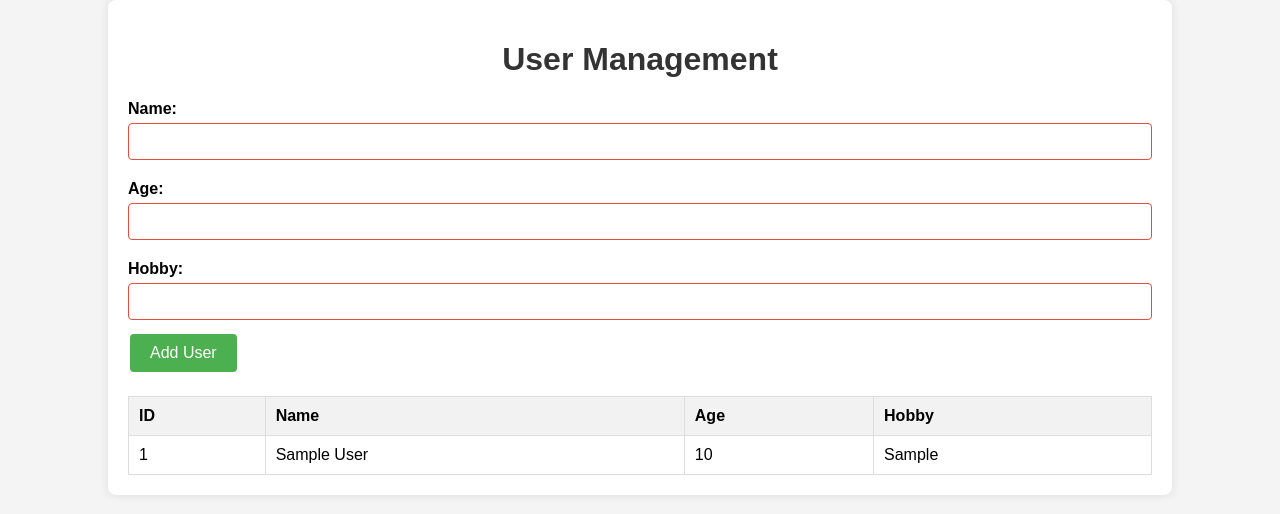
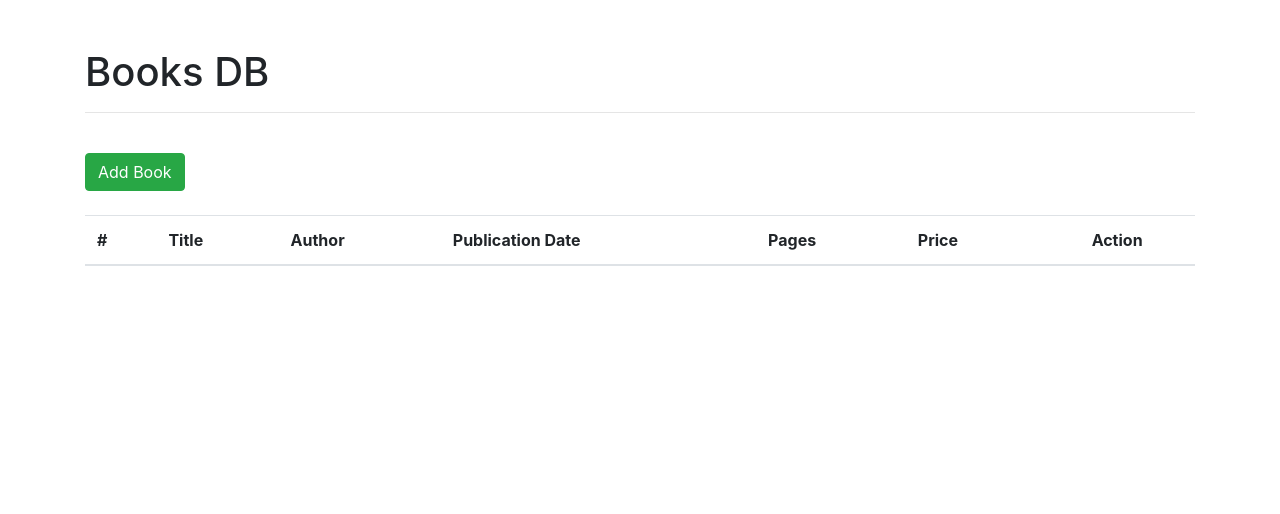
Before and after one commit to EmersonMR25/CRUD_db_app, a Flask app: page / in a window 1280 px wide. Shown: the top 514 px of the page. Run offline with Flask 3, Linux system fonts and the light colour scheme; tables that the repository leaves empty hold one stand-in row (values such as "Sample post"); lists and menus that the app fills with data are empty; parts of the project's set-up code (start-up, migrations or seed data) failed here and were passed over; some libraries are stand-ins or nearby versions.

Commit message:
Added CRUD functionallity in db_setup.py

```diff
--- a/app/__init__.py
+++ b/app/__init__.py
@@ -5,7 +5,7 @@ def create_app():
     app = Flask(__name__)
 
     # Ensure the database table is created
-    create_user_table()
+    #create_user_table()
 
     # Import and register routes
     from .routes import main_blueprint
--- a/app/routes.py
+++ b/app/routes.py
@@ -6,19 +6,4 @@ main_blueprint = Blueprint('main', __name__)
 
 @main_blueprint.route("/")
 def index():
-    users = get_users()
-    return render_template("index.html", users=users)
-
-@main_blueprint.route("/add", methods=["POST"])
-def add_user_route():
-    name = request.form.get("name")
-    age = request.form.get("age")
-    hobby = request.form.get("hobby")
-
-    if name and age and hobby:
-        # Add user to the database
-        add_user(name, age, hobby)
-        return redirect(url_for('main.index'))
-    else:
-        # Handle invalid form data
-        return "Invalid input. Please fill out all fields.", 400
+    return render_template("index.html")
--- a/app/templates/index.html
+++ b/app/templates/index.html
@@ -1,54 +1,200 @@
-<!DOCTYPE html>
+<!doctype html>
 <html lang="en">
   <head>
-    <meta charset="UTF-8" />
-    <meta name="viewport" content="width=device-width, initial-scale=1.0" />
-    <title>User Management</title>
-    <link rel="stylesheet" href="app/static/css/style.css" />
+    <!-- Required meta tags -->
+    <meta charset="utf-8">
+    <meta name="viewport" content="width=device-width, initial-scale=1, shrink-to-fit=no">
+
+    <!-- Bootstrap CSS -->
+    <link rel="stylesheet" href="https://stackpath.bootstrapcdn.com/bootstrap/4.4.1/css/bootstrap.min.css">
+
+    <title>Flask - CRUD</title>
   </head>
   <body>
-    <div class="container">
-      <h1>User Management</h1>
 
-      <!-- Form to Add a New User -->
-      <form
-        action="{{ url_for('main.add_user_route') }}"
-        method="POST"
-        class="user-form"
-      >
-        <label for="name">Name:</label>
-        <input type="text" id="name" name="name" required />
+  <div class='container'>
+	<br><br>
+    <h1>Books DB</h1>
+	<hr>
+	<br>
+	<button type="button" class="btn btn-success" data-toggle="modal" data-target="#add_book">Add Book</button>
 
-        <label for="age">Age:</label>
-        <input type="number" id="age" name="age" required />
+	<!-- Modal -->
+	<div class="modal fade" id="add_book" tabindex="-1" role="dialog" aria-labelledby="exampleModalLabel" aria-hidden="true">
+	  <div class="modal-dialog" role="document">
+		<div class="modal-content">
+		  <div class="modal-header">
+			<h5 class="modal-title" id="exampleModalLabel">Add Book</h5>
+			<button type="button" class="close" data-dismiss="modal" aria-label="Close">
+			  <span aria-hidden="true">&times;</span>
+			</button>
+		  </div>
+		  <div class="modal-body">
+			<form action='/insert/' method='post'>
+			  <div class="form-group row">
+				<label class="col-sm-6 col-form-label">Title</label>
+				<div class="col-sm-6">
+				  <input class="form-control" name="title">
+				</div>
+			  </div>
+			  <div class="form-group row">
+				<label class="col-sm-6 col-form-label">Author</label>
+				<div class="col-sm-6">
+				  <input class="form-control" name="author">
+				</div>
+			  </div>
+			  <div class="form-group row">
+				<label class="col-sm-6 col-form-label">Publication Date</label>
+				<div class="col-sm-6">
+				  <input class="form-control" type='date' name="pub_date">
+				</div>
+			  </div>
+			  <div class="form-group row">
+				<label class="col-sm-6 col-form-label">Pages</label>
+				<div class="col-sm-6">
+				  <input type='number' class="form-control" name="pages">
+				</div>
+			  </div>
+			  <div class="form-group row">
+				<label class="col-sm-6 col-form-label">Price</label>
+				<div class="col-sm-6">
+				  <input type='number' step='0.01' class="form-control" name="price">
+				</div>
+			  </div>
+		  </div>
+		  <div class="modal-footer">
+			<button type="button" class="btn btn-info" data-dismiss="modal">Close</button>
+			<button type="submit" class="btn btn-success">Submit</button>
+		  </div>
+		  </form>
+		</div>
+	  </div>
+	</div>
 
-        <label for="hobby">Hobby:</label>
-        <input type="text" id="hobby" name="hobby" required />
 
-        <button type="submit">Add User</button>
-      </form>
 
-      <!-- Display Users -->
-      <table>
+<br><br>
+<table class="table">
   <thead>
     <tr>
-            <th>ID</th>
-            <th>Name</th>
-            <th>Age</th>
-            <th>Hobby</th>
+      <th scope="col">#</th>
+      <th scope="col">Title</th>
+      <th scope="col">Author</th>
+	  <th scope="col">Publication Date</th>
+      <th scope="col">Pages</th>
+	  <th scope="col">Price</th>
+	  <th scope="col" colspan='2' style='text-align:center'>Action</th>
     </tr>
   </thead>
   <tbody>
-          {% for user in users %}
+
+		{% for i in data %}
 		<tr>
-            <td>{{ user[0] }}</td>
-            <td>{{ user[1] }}</td>
-            <td>{{ user[2] }}</td>
-            <td>{{ user[3] }}</td>
+			<th scope="row">{{loop.index}}</th>
+			<td>{{i['title']}}</td>
+			<td>{{i['author_name']}}</td>
+			<td>{{i['publication_date']}}</td>
+			<td>{{i['pages']}}</td>
+			<td>{{i['price']}}</td>
+			<td><button type="button" class="btn btn-info" data-toggle="modal" data-target="#edit_book_{{i['id']}}">Edit</button></td>
+
+
+			<!-- Modal -->
+			<div class="modal fade" id="edit_book_{{i['id']}}" tabindex="-1" role="dialog" aria-labelledby="exampleModalLabel" aria-hidden="true">
+			  <div class="modal-dialog" role="document">
+				<div class="modal-content">
+				  <div class="modal-header">
+					<h5 class="modal-title" id="exampleModalLabel">Edit Book</h5>
+					<button type="button" class="close" data-dismiss="modal" aria-label="Close">
+					  <span aria-hidden="true">&times;</span>
+					</button>
+				  </div>
+				  <form action="/update/{{i['id']}}/" method='post'>
+				  <div class="modal-body">
+					  <div class="form-group row">
+						<label class="col-sm-6 col-form-label">Title</label>
+						<div class="col-sm-6">
+						  <input class="form-control" name="title" value="{{i['title']}}">
+						</div>
+					  </div>
+					  <div class="form-group row">
+						<label class="col-sm-6 col-form-label">Author</label>
+						<div class="col-sm-6">
+						  <input class="form-control" name="author" value="{{i['author_name']}}">
+						</div>
+					  </div>
+					  <div class="form-group row">
+						<label class="col-sm-6 col-form-label">Publication Date</label>
+						<div class="col-sm-6">
+						  <input class="form-control" type='date' name="pub_date" value="{{i['publication_date']}}">
+						</div>
+					  </div>
+					  <div class="form-group row">
+						<label class="col-sm-6 col-form-label">Pages</label>
+						<div class="col-sm-6">
+						  <input class="form-control" type='number' name="pages" value="{{i['pages']}}">
+						</div>
+					  </div>
+					  <div class="form-group row">
+						<label class="col-sm-6 col-form-label">Price</label>
+						<div class="col-sm-6">
+						  <input type='number' step='0.01' class="form-control" name="price" value="{{i['price']}}">
+						</div>
+					  </div>
+				  </div>
+				  <div class="modal-footer">
+					<button type="button" class="btn btn-info" data-dismiss="modal">Close</button>
+					<button type="submit" class="btn btn-success">Update</button>
+				  </div>
+				  </form>
+				</div>
+			  </div>
+			</div>
+			<!-- End Modal -->
+
+
+			<td><button type="button" class="btn btn-danger" data-toggle="modal" data-target="#delete_book_{{i['id']}}">Delete</button></td>
+
+
+			<!-- Modal -->
+				<div class="modal fade" id="delete_book_{{i['id']}}" tabindex="-1" role="dialog" aria-labelledby="exampleModalLabel" aria-hidden="true">
+				  <div class="modal-dialog" role="document">
+					<div class="modal-content">
+					  <div class="modal-header">
+						<h5 class="modal-title" id="exampleModalLabel">Delete Book</h5>
+						<button type="button" class="close" data-dismiss="modal" aria-label="Close">
+						  <span aria-hidden="true">&times;</span>
+						</button>
+					  </div>
+					  <form action="/delete/{{i['id']}}/" method='post'>
+					  <div class="modal-body">
+						  <div class="form-group row">
+							<label class="col-sm-12 col-form-label">Do you want to delete the book <span style='font-weight:bold;color:red'>{{i['title']}}</span> ?</label>
+						  </div>
+					  </div>
+					  <div class="modal-footer">
+						<button type="button" class="btn btn-info" data-dismiss="modal">Close</button>
+						<button type="submit" class="btn btn-danger">Delete</button>
+					  </div>
+					  </form>
+					</div>
+				  </div>
+				</div>
+			<!-- End Modal -->
+
+
 		</tr>
 		{% endfor %}
+
   </tbody>
 </table>
+
 </div>
+
+    <!-- Optional JavaScript -->
+    <!-- jQuery first, then Popper.js, then Bootstrap JS -->
+    <script src="https://code.jquery.com/jquery-3.4.1.slim.min.js"></script>
+    <script src="https://cdn.jsdelivr.net/npm/popper.js@1.16.0/dist/umd/popper.min.js"></script>
+    <script src="https://stackpath.bootstrapcdn.com/bootstrap/4.4.1/js/bootstrap.min.js"></script>
   </body>
 </html>
```
Also changed, not shown: app/db_setup.py (+94 -35 lines). Lines whose indentation alone changed are shown as unchanged.
